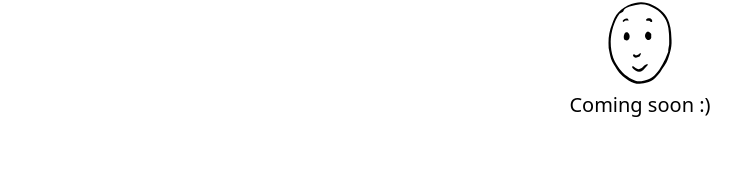
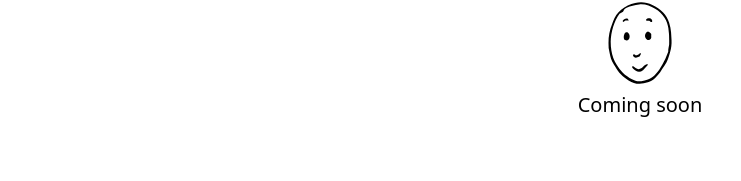
Before and after one commit to beingflo/legacy-fieldnotes, a React (Vite) app: page / in a window 1280 px wide. Shown: the part 101-282 px from the top of the page, without its empty margins (0-741 px from the left). Built offline with nearby package versions, Linux system fonts and the light colour scheme; a web font is replaced by a local one; what @tailwindcss/typography would draw is missing.

Commit message:
Change to check deployment

```diff
--- a/src/components/App.tsx
+++ b/src/components/App.tsx
@@ -13,7 +13,7 @@ const App = (): React.ReactElement => {
       <div className="w-full pt-40 sm:pt-16 flex flex-col items-center">
         <div className="flex flex-col items-center">
           <HappyIcon className="w-24 h-24" />
-          <div className="text-xl">Coming soon :)</div>
+          <div className="text-xl">Coming soon</div>
         </div>
       </div>
     </div>
```
